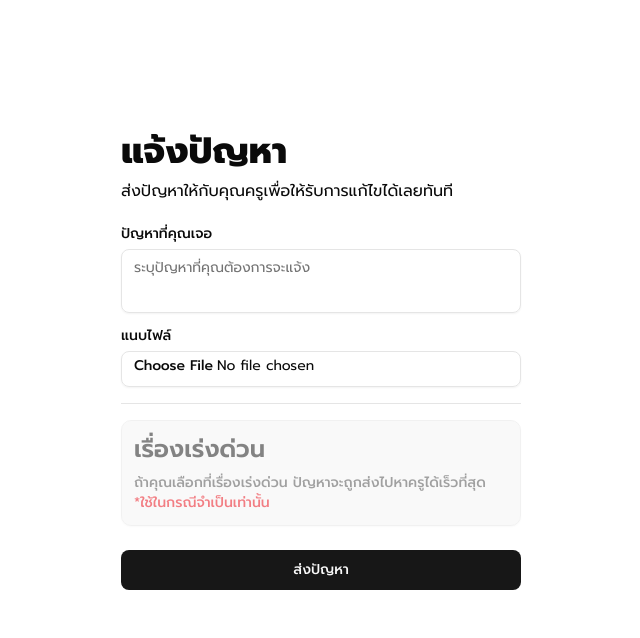
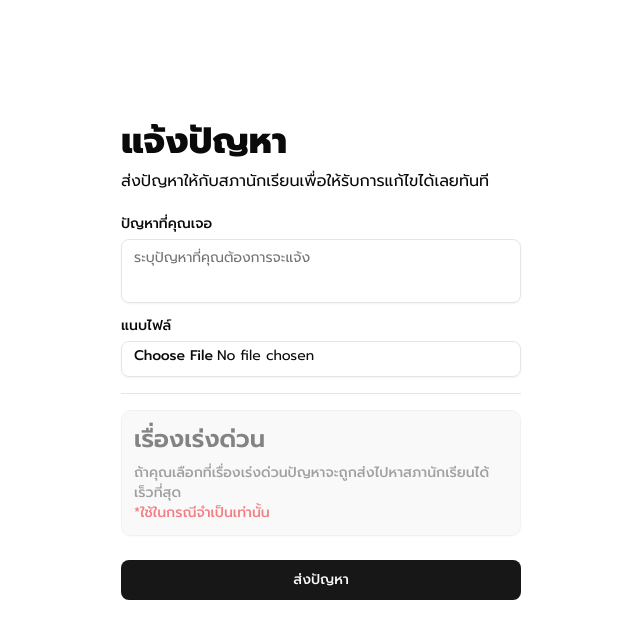
Before and after one commit to kyuserenity/nbrreport, a Next.js app: page / in a window 1280 px wide. Shown: the top 638 px of the page, without its empty margins (319-959 px from the left). Built offline with nearby package versions, Linux system fonts and the light colour scheme.

Commit message:
refactor: clean up alert messages and dialog descriptions for clarity

```diff
--- a/src/app/page.tsx
+++ b/src/app/page.tsx
@@ -44,11 +44,11 @@ export default function Page() {
         body: formData,
       });
       if (res.ok) {
-        setAlertMsg("ส่งปัญหาเรียบร้อยแล้ว ✅");
+        setAlertMsg("ส่งปัญหาเรียบร้อยแล้ว");
         setAlertSuccess(true);
         form.reset();
       } else {
-        setAlertMsg("ส่งไม่สำเร็จ ❌");
+        setAlertMsg("ส่งไม่สำเร็จ");
         setAlertSuccess(false);
       }
     } catch {
@@ -75,7 +75,7 @@ export default function Page() {
             <DialogHeader>
               <DialogTitle>ยืนยันการส่งปัญหา</DialogTitle>
               <DialogDescription>
-                คุณต้องการส่งปัญหานี้ใช่หรือไม่? กรุณาตรวจสอบข้อมูลก่อนส่ง
+                คุณต้องการส่งปัญหานี้ใช่หรือไม่?
               </DialogDescription>
             </DialogHeader>
             <DialogFooter>
@@ -108,7 +108,7 @@ export default function Page() {
         <form className="space-y-6" onSubmit={handleSubmit} ref={formRef}>
           <div className="space-y-2">
             <h1 className="text-4xl font-extrabold">แจ้งปัญหา</h1>
-            <p>ส่งปัญหาให้กับคุณครูเพื่อให้รับการแก้ไขได้เลยทันที</p>
+            <p>ส่งปัญหาให้กับสภานักเรียนเพื่อให้รับการแก้ไขได้เลยทันที</p>
           </div>
           <div className="space-y-4">
             <div className="space-y-2">
@@ -130,8 +130,7 @@ export default function Page() {
                 <p className="text-2xl font-semibold">เรื่องเร่งด่วน</p>
                 <div className="text-sm">
                   <p className="opacity-75">
-                    ถ้าคุณเลือกที่เรื่องเร่งด่วน
-                    ปัญหาจะถูกส่งไปหาครูได้เร็วที่สุด
+                    ถ้าคุณเลือกที่เรื่องเร่งด่วนปัญหาจะถูกส่งไปหาสภานักเรียนได้เร็วที่สุด
                   </p>
                   <p className="text-destructive">*ใช้ในกรณีจำเป็นเท่านั้น</p>
                 </div>
```
